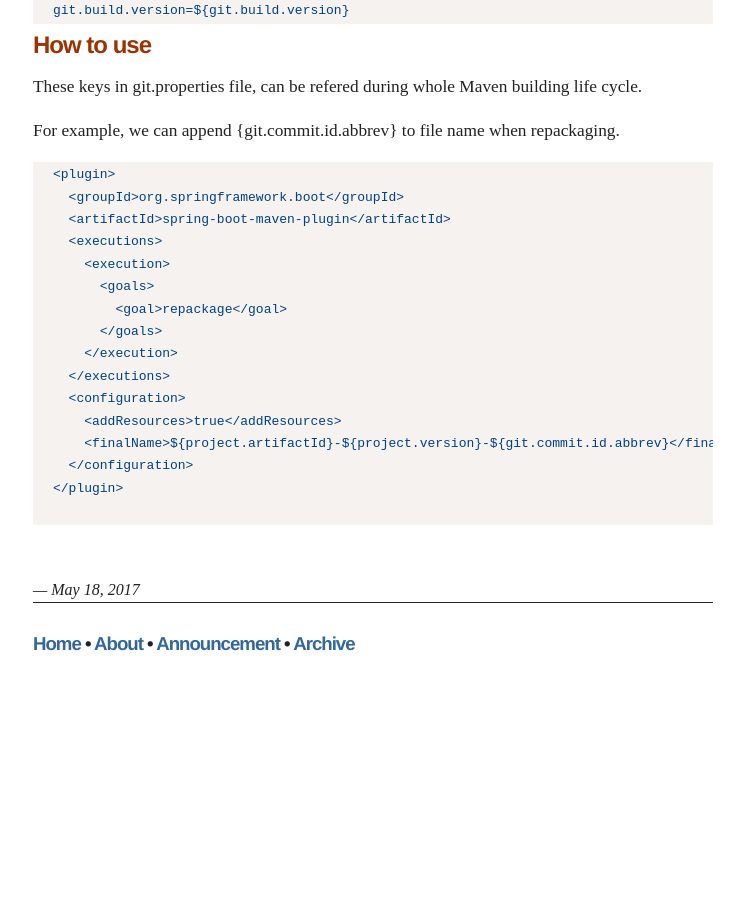
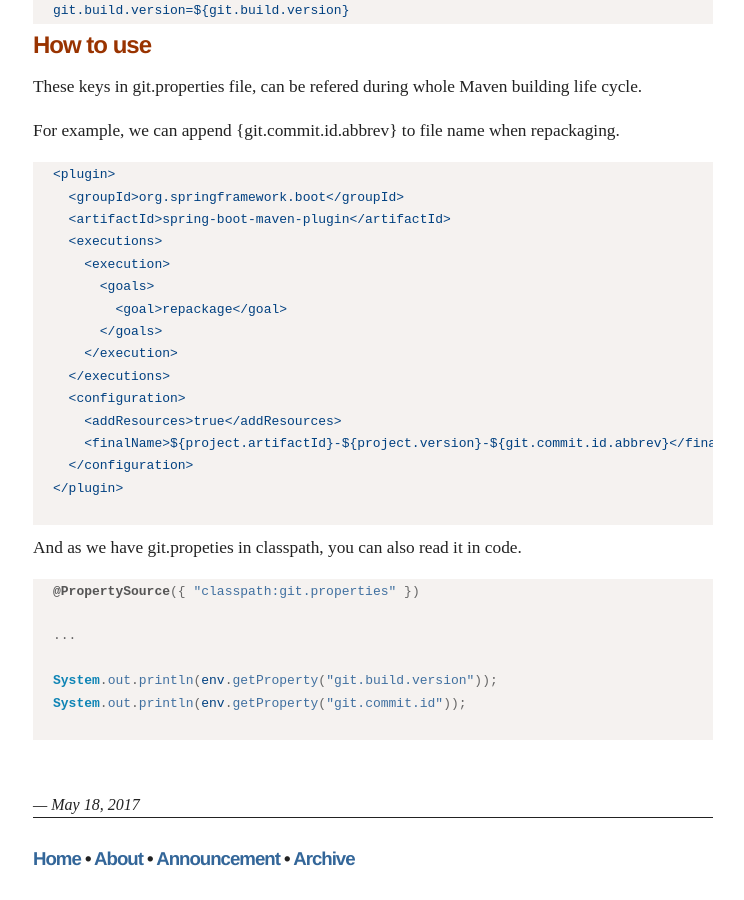
Before and after one commit to villim/villim.github.io, a Jekyll site: the page built from _posts/2017-05-18-git-commit-id-plugin.md, in a window 1280 px wide and 900 px high, scrolled down 1971 px. Shown: the whole window, without its empty margins (142-886 px from the left). Built offline with Jekyll 4.4.1, drawn with Linux system fonts in a browser that asks for light colours; before the commit the page ends 2656 px from its top, so only the background shows below that.

Commit message:
git-commit-id-plugin update

````diff
--- a/_posts/2017-05-18-git-commit-id-plugin.md
+++ b/_posts/2017-05-18-git-commit-id-plugin.md
@@ -109,3 +109,15 @@ For example, we can append {git.commit.id.abbrev} to file name when repackaging.
 </plugin>
 
 ```
+
+And as we have git.propeties in classpath, you can also read it in code.
+
+```java
+@PropertySource({ "classpath:git.properties" })
+
+...
+
+System.out.println(env.getProperty("git.build.version"));
+System.out.println(env.getProperty("git.commit.id"));
+
+```
````
